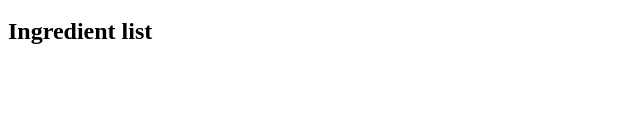
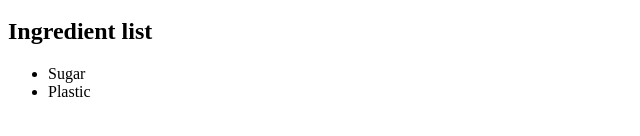
Before and after one commit to faysalshahzad/panda_toys, a plain HTML site: page index.html in a window 1280 px wide. Shown: the part 170-306 px from the top of the page, without its empty margins (0-640 px from the left). Drawn offline with Linux system fonts and the light colour scheme.

Commit message:
Ingredients added

```diff
--- a/index.html
+++ b/index.html
@@ -16,6 +16,10 @@
     		<li>top</li>
     	</ul>
     	<h2>Ingredient list</h2>
+    	<ul>
+    		<li>Sugar</li>
+    		<li>Plastic</li>
+    	</ul>
     </body>
 
 </html>
```
